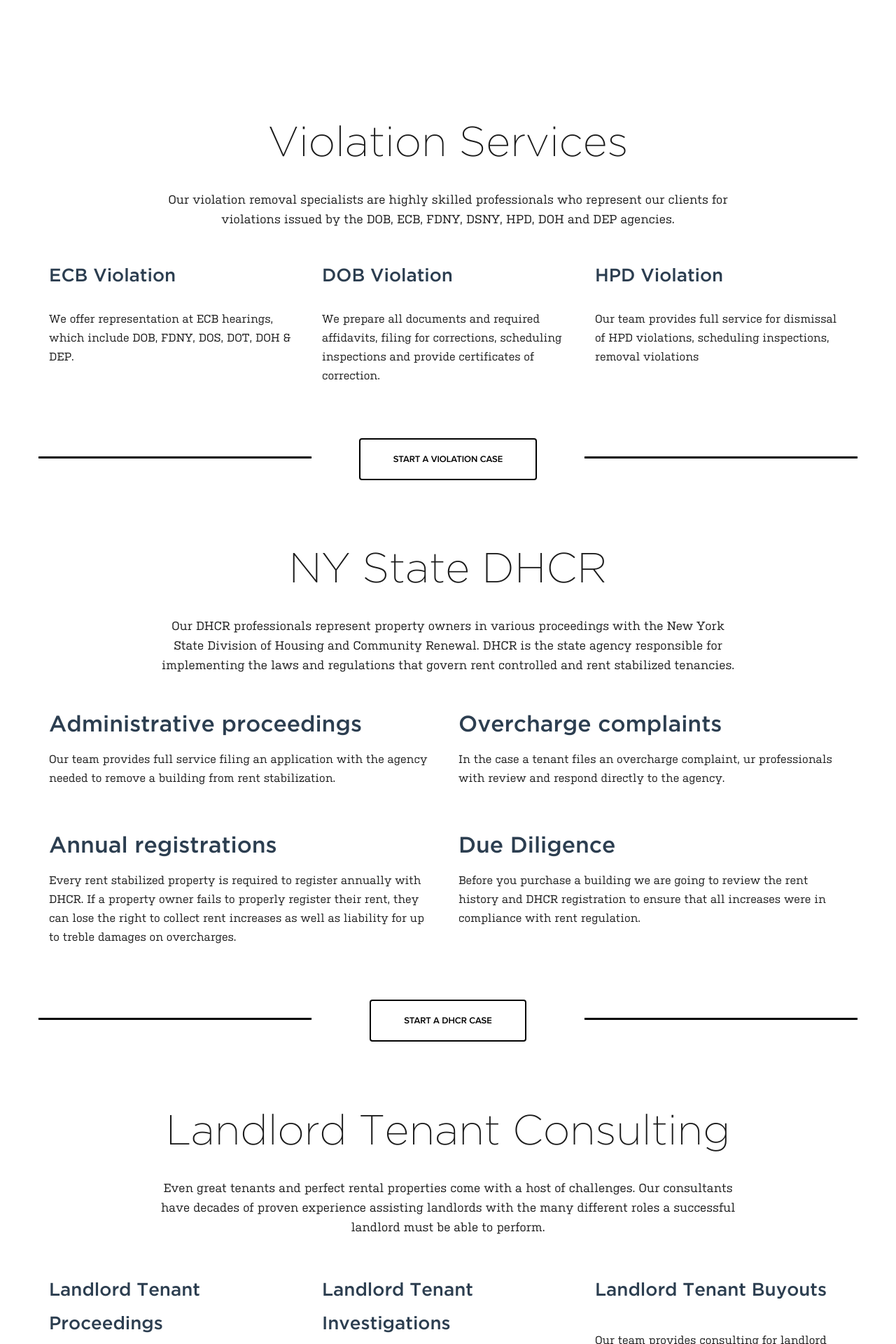
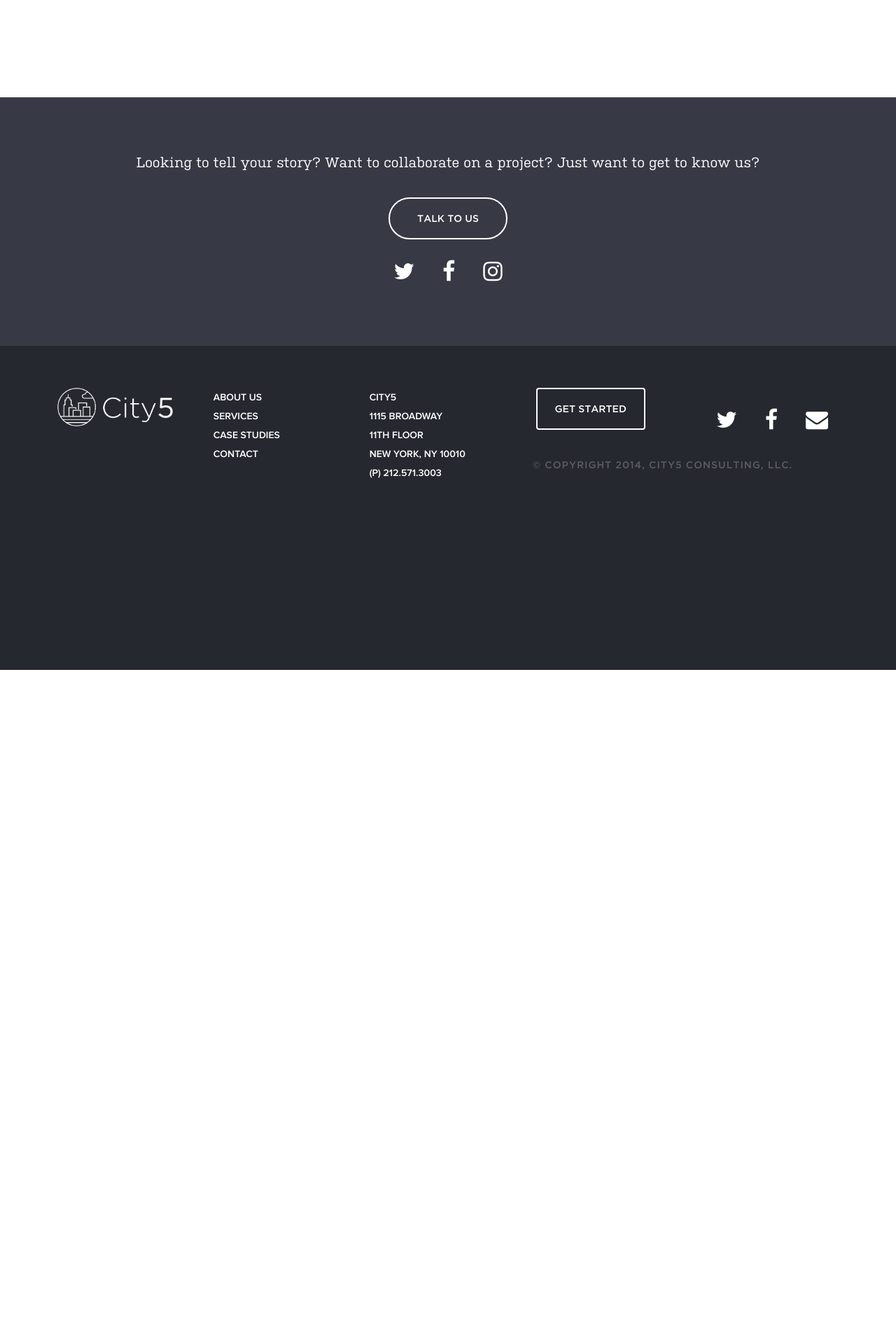
Before and after one commit to akashdevaraju/momomedia-site, a PHP site: page / in a window 1280 px wide. Shown: the part 2768-4688 px from the top of the page at 70% size. After the commit the page ends 3725 px from the top, so only its background shows below. Run offline with PHP 8.4, Linux system fonts and the light colour scheme; some libraries are stand-ins or nearby versions.

Commit message:
Completed contact us section

```diff
--- a/index.html
+++ b/index.html
@@ -1,6 +1,5 @@
 <!DOCTYPE html>
 <html lang="en">
-
   <head>
     <meta charset="utf-8">
     <meta name="viewport" content="width=device-width, initial-scale=1.0">
@@ -203,213 +202,15 @@
       </div>
     </section>
 
-<section id="services" class="container content-section text-center text-content">
-  <div class="row">
-    <div class="col-lg-12">
-      <h2 id="violation" class="thin-header">Violation Services</h2>
-      <p class="body-type subheading" id="ecb-dob-hpd-section">Our violation removal specialists are highly skilled professionals who represent our clients for violations issued by the DOB, ECB, FDNY, DSNY, HPD, DOH and DEP agencies.</p>
-    </div>
-  </div>
-
-  <div class="row">
-    <div class="col-xs-12 col-sm-4">
-      <h3>ECB Violation</h3>
-      <p class="body-type">We offer representation at ECB hearings, which include DOB, FDNY, DOS, DOT, DOH & DEP.</p>
-    </div>
-    <div class="col-xs-12 col-sm-4">
-      <h3>DOB Violation</h3>
-      <p class="body-type">We prepare all documents and required affidavits, filing for corrections, scheduling inspections and provide certificates of correction.</p>
-    </div>
-    <div class="col-xs-12 col-sm-4">
-      <h3>HPD Violation</h3>
-      <p class="body-type">Our team provides full service for dismissal of HPD violations, scheduling inspections, removal violations</p>
-    </div>
-  </div>
-
-  <div class="row line-btn">
-    <div class="col-xs-12 col-sm-4 line"></div>
-    <div class="col-xs-12 col-sm-4"><a id="start-violate" href="" class="mid-btn-cta" data-toggle="modal" data-target="#coming-soon-modal">Start a violation case</a></div>
-    <div class="col-xs-12 col-sm-4 line"></div>
-  </div>
-
-  <div class="row">
-    <div class="col-lg-12">
-      <h2 class="thin-header">NY State DHCR</h2>
-      <p class="body-type subheading" id="admin-overcharge-section">Our DHCR professionals represent property owners in various proceedings with the New York State Division of Housing and Community Renewal.  DHCR is the state agency responsible for implementing the laws and regulations that govern rent controlled and rent stabilized tenancies.</p>
-    </div>
-  </div>
-  <div class="second-text-section">
-    <div class="row">
-      <div class="col-xs-12 col-sm-6">
-        <h3>Administrative proceedings</h3>
-        <p class="body-type" id="annual-due-section">Our team provides full service filing an application with the agency needed to remove a building from rent stabilization.</p>
-      </div>
-      <div class="col-xs-12 col-sm-6">
-        <h3>Overcharge complaints</h3>
-        <p class="body-type">In the case a tenant files an overcharge complaint,  ur professionals with review and respond directly to the agency.</p>
-      </div>
-    </div>
-    <div class="row">
-      <div class="col-xs-12 col-sm-6">
-        <h3>Annual registrations</h3>
-        <p class="body-type">Every rent stabilized property is required to register annually with DHCR.  If a property owner fails to properly register their rent, they can lose the right to collect rent increases as well as liability for up to treble damages on overcharges.</p>
-      </div>
-      <div class="col-xs-12 col-sm-6">
-        <h3>Due Diligence</h3>
-        <p class="body-type">Before you purchase a building we are going to review the rent history and DHCR registration to ensure that all increases were in compliance with rent regulation.</p>
-      </div>
-    </div>
-  </div>
-  <div class="row line-btn">
-    <div class="col-xs-12 col-sm-4 line"></div>
-    <div class="col-xs-12 col-sm-4"><a href="" id="start-dhcr" class="mid-btn-cta" data-toggle="modal" data-target="#coming-soon-modal">Start a DHCR case</a></div>
-    <div class="col-xs-12 col-sm-4 line"></div>
-  </div>
-
-  <div class="row">
-    <div class="col-lg-12">
-      <h2 class="thin-header">Landlord Tenant Consulting</h2>
-      <p class="body-type subheading" id="landlord-tenant-section">Even great tenants and perfect rental properties come with a host of challenges.  Our consultants have decades of proven experience assisting landlords with the many different roles a successful landlord must be able to perform.</p>
-    </div>
-  </div>
-
-  <div class="row landlord-tenant-proceed">
-    <div class="col-xs-12 col-sm-4">
-      <h3>Landlord Tenant Proceedings</h3>
-      <p class="body-type">We do not provide legal representation in court, however we provide assistance with landlord tenant proceedings and work closely with attorneys. Coming Soon <a href="http://www.City5Law.com" target="_blank">www.City5Law.com</a> </p>
-    </div>
-    <div class="col-xs-12 col-sm-4">
-      <h3>Landlord Tenant Investigations</h3>
-      <p class="body-type">Our specialized investigative team assists landlords as to enable them to make informed decisions in the areas of non-primary residency, succession rights, illegal sublets, illegal usage, pre-tenant screening and more.</p>
-    </div>
-    <div class="col-xs-12 col-sm-4">
-      <h3>Landlord Tenant Buyouts</h3>
-      <p class="body-type"> Our team provides consulting for landlord tenant buyout negotiations including assisting tenants with relocation.</p>
-    </div>
-  </div>
-
-  <div class="row line-btn">
-    <div class="col-xs-12 col-sm-4 line"></div>
-    <div class="col-xs-12 col-sm-4"><a id="start-violate" href="" class="mid-btn-cta" data-toggle="modal" data-target="#coming-soon-modal"> Request Landlord Tenant Services</a></div>
-    <div class="col-xs-12 col-sm-4 line"></div>
-  </div>
-
-</section>
-
-<section id="download" class="content-section text-center second-px-image">
-  <div class="download-section second-image">
-  </div>
-</section>
-
-<section id="case-study" class="container content-section text-center text-content testimonial-container">
-  <div class="row">
-    <div class="col-lg-12">
-      <h2 class="thin-header">Here are just a few examples of how City5 Consulting coupled their expertise in NY property compliance with creative problem solving to deliver the best outcomes for their clients</h2>
-    </div>
-  </div>
-  <div id="testimonial-carousel" class="carousel slide carousel-fade" data-ride="carousel">
-    <ol class="carousel-indicators">
-    <li data-target="#testimonial-carousel" data-slide-to="0" class="active"></li>
-    <li data-target="#testimonial-carousel" data-slide-to="1" class=""></li>
-    <li data-target="#testimonial-carousel" data-slide-to="2" class=""></li>
-    </ol>
-    <div class="carousel-inner">
-      <div class="item active">
-        <div class="second-text-section">
-          <div class="row">
-            <div class="col-xs-12 col-sm-6 left-testimonial" style="border-right: 1px solid lightgray;">
-              <h5 class="case-study-title">"Wrongfully Accused, Rightfully Dismissed"</h5>
-              <h3>The Situation</h3>
-              <p class="body-type">A building owner received a violation from a DOB (Department of Buildings) inspector for not allowing the inspector access to the building. The owner was subsequently issued a violation with a penalty of $2000. He turned to City5 Consulting for help.</p>
-
-              <h3>City5’s Solution</h3>
-              <p class="body-type">After reviewing the statute, City5 found that it was the permit holder’s responsibility to grant a DOB inspector access: “It shall be the duty of the permit holder to cause the work to remain accessible and exposed for inspection.” The building owner who was issued the violation, however, was not the permit owner. Rather, the contractor onsite the day of inspection was the permit holder; it was his company that took out the permits to do construction on the building. This being the case, the contractor—not the building owner—should have received the violation. Therefore, the inspector had issued the violation to the wrong party.</p>
-
-              <h3>The Verdict</h3>
-              <p class="body-type">On the day of the hearing, City5 was able to establish the inspector’s error in issuing the violation to the owner instead of the contractor. The judge dismissed the violation, and the building owner paid no fines whatsoever.</p>
-            </div>
-            <div class="col-xs-12 col-sm-6 right-testimonial">
-              <h5 class="case-study-title">"In the Know"</h5>
-              <h3>The Situation</h3>
-              <p class="body-type">City5 received a call from a building owner who had received a violation for working while there was a “stop order” in effect. The cost for such a violation was no small fee— $4800 to be exact.</p>
-
-              <h3>City5’s Solution</h3>
-              <p class="body-type">The stop order statute states, “No person with knowledge or notice of stop work order” is allowed to do any work. On the surface it sounds fairly straightforward. City5, however, knew what keywords to focus on: “knowledge and notice.” As is, the statute implies the owner knows about the order’s existence. In this case, the owner had recently purchased the building, and the stop order had been issued before she acquired it. In other words, City5’s client did not know the order was in effect.</p>
-
-              <h3>The Verdict</h3>
-              <p class="body-type">City5 made their case and came prepared with necessary documentation: the owner had no knowledge of the stop order that had been put into effect before purchasing the building. The presiding judge determined that the DOB inspector could not prove otherwise. No knowledge or notice: no violation.</p>
-            </div>
-          </div>
-        </div>
-      </div>
-      <div class="item">
-        <div class="second-text-section">
-          <div class="row">
-            <div class="col-xs-12 col-sm-6 left-testimonial">
-              <h5 class="case-study-title">"Public vs. Private"</h5>
-              <h3>The Situation</h3>
-              <p class="body-type">A building owner received a sanitation violation for garbage spilling outside their building. According to the inspector who had issued the violation there were “plastic cans in front...containing household waste, overflowing and spilling in the front yard.” Though the penalty was small—$100—it was the principle that mattered.</p>
-
-              <h3>City5’s Solution</h3>
-              <p class="body-type">Being well versed in building codes and statutes, City5 knew that the issuing inspector had made an error. The administrative code used by the inspector referred to public places; within this statute public space is mentioned several times. In particular, sidewalks are referred to as designated public space that is to be kept “free from obstruction and nuisances of every kind.” In this case, the garbage was in the front yard. According to the statute, the front yard is not public space, and therefore the alleged garbage spilling into the yard was not obstructing a sidewalk or any other area considered “public space.” </p>
-
-              <h3>The Verdict</h3>
-              <p class="body-type">At the ECB hearing, the presiding administrative law judge agreed with City5: the front yard does not qualify as public space. The judge went on to say that backyard as well as front yard space not used by the public were not subject to this sort of violation. Both the fee and violation were dismissed.</p>
-            </div>
-            <div class="col-xs-12 col-sm-6 right-testimonial" style="border-left: 1px solid lightgray;">
-              <h5 class="case-study-title">"Experts in Investigation"</h5>
-              <h3>The Situation</h3>
-              <p class="body-type">A building owner called City5 because he needed access to a rent-stabilized apartment. The building had already sent numerous letters to the apartment’s tenant and had received no response. According to the building super, he hadn’t seen the tenant in months. The tenant’s non-responsiveness and apparent absence seemed suspicious, so the building owner hired City5 to conduct a Landlord Tenant Investigation. </p>
-
-              <h3>City5’s Solution</h3>
-              <p class="body-type"> City5 began by conducting a Tier 1 investigation in order to gather more details about the absentee tenant. From the looks of it, the tenant potentially lived in another residence and did not use the one in question as his primary one. If this were true, the owner would have grounds for terminating the tenant’s rent stabilized lease. The owner then hired City5 to do a Tier 2 Landlord Investigation, a more rigorous course of action that included among other things site visits and reviews of the tenant’s files.  City5 was able to verify through several resources that not only was it very likely the tenant had another out of state residence, but also that he was mailing rent checks from this non-New York address. Once finished with their investigation, City5 prepared a full documentary report in which they concluded that it was highly probable that the tenant in question was not using the apartment as his primary residence.</p>
-
-              <h3>The Verdict</h3>
-              <p class="body-type">Thanks to City5’s well documented research , the building’s owner was then able to independently verify City5’s findings: the tenant was not using the apartment as a primary residence. With this information, the owner began a proceeding in housing court. In sum, the City5 team used its expertise to establish the essential groundwork for their client’s case.</p>
-            </div>
-          </div>
-        </div>
-      </div>
-      <div class="item">
-        <div class="second-text-section">
-          <div class="row">
-            <div class="col-xs-12 col-sm-6 left-testimonial" style="border-right: 1px solid lightgray;">
-              <h5 class="case-study-title">"Small Start, Big Finish"</h5>
-              <h3>The Situation</h3>
-              <p class="body-type">An owner who had just recently purchased a building received an overcharge complaint from one his tenants. The tenant was paying $1800 per month, and the last registered rent for the apartment was $800, meaning the new owner was allegedly overcharging his tenant $1000 a month. The owner turned to City5 for guidance.</p>
-
-              <h3>City5’s Solution</h3>
-              <p class="body-type">After consulting with their client, City5 learned that the building had been vacant when the new owner had purchased it. After buying the building, the new owner had gone on to do a gut renovation. Based on these massive renovations, City5 advised their client to petition to destabilize the entire building’s rent. Unbeknownst to the owner, the extensive work he had done on the building qualified him to make his case for destabilization based on NY’s substantial rehabilitation exemption. The owner then hired City5 to begin administrative proceedings with the DHCR (Division of Housing and Community Renewal), which as a body is responsible for general supervision, maintenance and development of affordable low and moderate-income housing. City5 requested the DHCR temporarily suspend the overcharge complaint until the court had ruled whether or not the whole building could be destabilized.</p>
-
-              <h3>The Verdict</h3>
-              <p class="body-type">After completing and submitting the necessary documents and handling all correspondence with the DHCR, City5 was able to deliver above and beyond for their client. The DHCR ruled that the building qualified to be destabilized, and accordingly the initial overcharge complaint was dismissed. What started as a small endeavor—helping fight a single overcharge complaint—turned into a huge success—destabilizing the entire building.</p>
-            </div>
-          </div>
-        </div>
-      </div>
-    </div>
-  </div>
-</section>
-
     <section id="footer" class="content-section text-center container">
       <div class="row footer-primary">
-    <h4 class="body-type">Stay up to date with new compliances and legislation from our professionals for free</h4>
-    <h1 class="subscribe-thanks"><i class="fa fa-check"></i> Thanks for subscribing. Please check email</h1>
-    <form action="http://City5Consulting.us8.list-manage1.com/subscribe/post-json?u=762dad808be5915f2955ed0ef&id=7425ff26dd&c=?" method="get" id="subscribe-form">
-      <div class="col-xs-12 col-sm-4">
-        <input type="text" name="MERGE1" id="MERGE1" size="25" value="" placeholder="Name">
-      </div>
-
-      <div class="col-xs-12 col-sm-6">
-        <input type="text" autocapitalize="off" autocorrect="off" name="MERGE0" id="MERGE0" size="25" value="" placeholder="Enter your email address">
-      </div>
-
-      <!-- real people should not fill this in and expect good things -->
-      <div class="hidden-from-view"><input type="text" name="b_762dad808be5915f2955ed0ef_7425ff26dd" tabindex="-1" value=""></div>
-      <div class="col-xs-12 col-sm-2">
-        <input type="submit" class="contact-send-btn disabled-btn" id="subscribe-form-btn" name="submit" value="Send" disabled="disabled">
-      </div>
-    </form>
+        <h4>Looking to tell your story? Want to collaborate on a project? Just want to get to know us?</h4>
+        <a href="#services" class="contact-send-btn cta-scroll">Talk To Us</a>
+        <ul class="social-icons">
+          <li><a href="https://twitter.com/momomediatweet" target="_blank"><i class="fa fa-twitter"></i></a></li>
+          <li><a href="https://www.facebook.com/Momo-Media-610135872450415" target="_blank"><i class="fa fa-facebook"></i></a></li>
+          <li><a href=""><i class="fa fa-instagram"></i></a></li>
+        </ul>
       </div>
     </section>
     <section id="footer-secondary" class="content-section text-center container">
@@ -492,5 +293,4 @@
     <!-- Custom Theme JavaScript -->
     <script src="js/script.js"></script>
   </body>
-
 </html>
--- a/sass/styles.css
+++ b/sass/styles.css
@@ -350,46 +350,17 @@ img::-moz-selection {
 #footer {
   width: 100%;
   background-color: #373945;
-  padding-top: 50px;
-  padding-bottom: 50px;
+  padding-top: 80px;
+  padding-bottom: 80px;
   margin-top: 100px; }
   #footer .footer-primary {
     max-width: 970px;
     margin: 0 auto; }
-    #footer .footer-primary input[type="text"] {
-      background: #EBECEE;
-      box-shadow: none;
-      border: none;
-      color: #5f5e5e;
-      font: 20px/20px 'KulturistaMedium';
-      height: 60px;
-      width: 100%;
-      border-radius: 3px;
-      padding: 0 20px; }
-      #footer .footer-primary input[type="text"]::-webkit-input-placeholder {
-        color: #5f5e5e; }
-      #footer .footer-primary input[type="text"]::-moz-placeholder {
-        color: #5f5e5e; }
-      #footer .footer-primary input[type="text"]:-moz-placeholder {
-        color: #5f5e5e; }
-      #footer .footer-primary input[type="text"]:-ms-input-placeholder {
-        color: #5f5e5e; }
-    #footer .footer-primary input::-webkit-input-placeholder {
-      font: 20px/20px 'KulturistaMedium'; }
-    #footer .footer-primary input::-moz-placeholder {
-      font: 20px/20px 'KulturistaMedium'; }
-    #footer .footer-primary input:-ms-input-placeholder {
-      font: 20px/20px 'KulturistaMedium'; }
-    #footer .footer-primary div[class*='col-'] {
-      margin-bottom: 10px; }
+    #footer .footer-primary h4 {
+      font: 20px/28px 'KulturistaMedium'; }
     #footer .footer-primary .contact-send-btn {
-      background: #373945;
-      -webkit-transition: all 0.3s;
-      -moz-transition: all 0.3s;
-      transition: all 0.3s; }
-      #footer .footer-primary .contact-send-btn:not(:disabled):hover {
-        background: #e6e6e6;
-        color: #25282F; }
+      max-width: 170px;
+      border-radius: 90px; }
   #footer .body-type {
     text-align: center;
     color: white; }
@@ -408,7 +379,13 @@ img::-moz-selection {
   font-family: GothamMedium;
   color: white;
   text-transform: uppercase;
-  border-radius: 4px; }
+  border-radius: 4px;
+  -webkit-transition: all 0.3s;
+  -moz-transition: all 0.3s;
+  transition: all 0.3s; }
+  .contact-send-btn:hover {
+    background: #e6e6e6;
+    color: #25282F; }
 
 section.selectfield-container {
   width: 480px;
@@ -517,33 +494,6 @@ section.selectfield-container {
             border-bottom: 2px solid white; }
         #footer-secondary .footer-secondary .footer-links li:first-child {
           padding-top: 5px; }
-    #footer-secondary .footer-secondary .social-icons {
-      margin-top: 7px;
-      padding-left: 0; }
-      #footer-secondary .footer-secondary .social-icons li {
-        display: inline;
-        list-style-type: none; }
-        #footer-secondary .footer-secondary .social-icons li a .fa {
-          height: 50px;
-          width: 50px;
-          line-height: 25px;
-          background: #5D5D5D;
-          color: #25282F;
-          border-radius: 100%;
-          font-size: 32px;
-          text-align: center;
-          -webkit-transition: all 0.3s;
-          -moz-transition: all 0.3s;
-          transition: all 0.3s; }
-        #footer-secondary .footer-secondary .social-icons li a:hover .fa {
-          background: #838383; }
-        #footer-secondary .footer-secondary .social-icons li:last-child a {
-          position: relative;
-          top: -1px; }
-          #footer-secondary .footer-secondary .social-icons li:last-child a .fa {
-            line-height: 20px; }
-      #footer-secondary .footer-secondary .social-icons li + li {
-        padding-left: 16px; }
     #footer-secondary .footer-secondary h6 {
       text-align: left;
       text-transform: uppercase;
@@ -1089,4 +1039,23 @@ section.selectfield-container {
   font-size: 18px;
   font-family: ProximaNova; }
 
+.social-icons {
+  margin-top: 30px;
+  padding-left: 0; }
+  .social-icons li {
+    display: inline;
+    list-style-type: none;
+    padding-right: 20px; }
+    .social-icons li a .fa {
+      color: white;
+      font-size: 32px;
+      text-align: center;
+      -webkit-transition: all 0.3s;
+      -moz-transition: all 0.3s;
+      transition: all 0.3s; }
+    .social-icons li:last-child {
+      padding-right: 0; }
+  .social-icons li + li {
+    padding-left: 16px; }
+
 /*# sourceMappingURL=styles.css.map */
--- a/sass/styles.scss
+++ b/sass/styles.scss
@@ -381,44 +381,18 @@ img::-moz-selection {
 #footer {
   width: 100%;
   background-color: #373945;
-  padding-top: 50px;
-  padding-bottom: 50px;
+  padding-top: 80px;
+  padding-bottom: 80px;
   margin-top: 100px;
   .footer-primary {
     max-width: 970px;
     margin: 0 auto;
-    input[type="text"] {
-      background: #EBECEE;
-      box-shadow: none;
-      border: none;
-      color: #5f5e5e;
-      font: 20px/20px 'KulturistaMedium';
-      @include size(100% 60px);
-      border-radius: 3px;
-      padding: 0 20px;
-      @include placeholder {
-        color: #5f5e5e;
-      }
-    }
-    input::-webkit-input-placeholder {
-      font: 20px/20px 'KulturistaMedium';
-    }
-    input::-moz-placeholder {
-      font: 20px/20px 'KulturistaMedium';
-    }
-    input:-ms-input-placeholder {
-      font: 20px/20px 'KulturistaMedium';
-    }
-    div[class*='col-'] {
-      margin-bottom: 10px;
+    h4 {
+      font: 20px/28px 'KulturistaMedium';
     }
     .contact-send-btn {
-      background: #373945;
-      @include transition(all 0.3s);
-      &:not(:disabled):hover {
-        background: darken(white,10%);
-        color: #25282F;
-      }
+      max-width: 170px;
+      border-radius: 90px;
     }
   }
   .body-type {
@@ -442,6 +416,13 @@ img::-moz-selection {
   color: white;
   text-transform: uppercase;
   border-radius: 4px;
+  -webkit-transition: all 0.3s;
+  -moz-transition: all 0.3s;
+  transition: all 0.3s;
+  &:hover {
+    background: #e6e6e6;
+    color: #25282F;
+  }
 }
 
 section.selectfield-container {
@@ -563,43 +544,6 @@ section.selectfield-container {
         &:first-child {
           padding-top: 5px;
         }
-      }
-    }
-    .social-icons {
-      margin-top: 7px;
-      padding-left: 0;
-      li {
-        display: inline;
-        list-style-type: none;
-        a {
-          .fa {
-            @include size(50px);
-            line-height: 25px;
-            background: #5D5D5D;
-            color: #25282F;
-            border-radius: 100%;
-            font-size: 32px;
-            text-align: center;
-            @include transition(all 0.3s);
-          }
-          &:hover {
-            .fa {
-              background: lighten(#5D5D5D, 15%);
-            }
-          }
-        }
-        &:last-child {
-          a {
-            position: relative;
-            top: -1px;
-            .fa {
-              line-height: 20px;
-            }
-          }
-        }
-      }
-      li + li {
-        padding-left: 16px;
       }
     }
     h6 {
@@ -1321,3 +1265,26 @@ and (max-device-width : 568px) {
   font-size: 18px;
   font-family: ProximaNova;
 }
+.social-icons {
+  margin-top: 30px;
+  padding-left: 0;
+  li {
+    display: inline;
+    list-style-type: none;
+    padding-right: 20px;
+    a {
+      .fa {
+        color: white;
+        font-size: 32px;
+        text-align: center;
+        @include transition(all 0.3s);
+      }
+    }
+    &:last-child {
+      padding-right: 0;
+    }
+  }
+  li + li {
+    padding-left: 16px;
+  }
+}
```
Also changed, not shown: 1 other file. Lines whose indentation alone changed are shown as unchanged.
